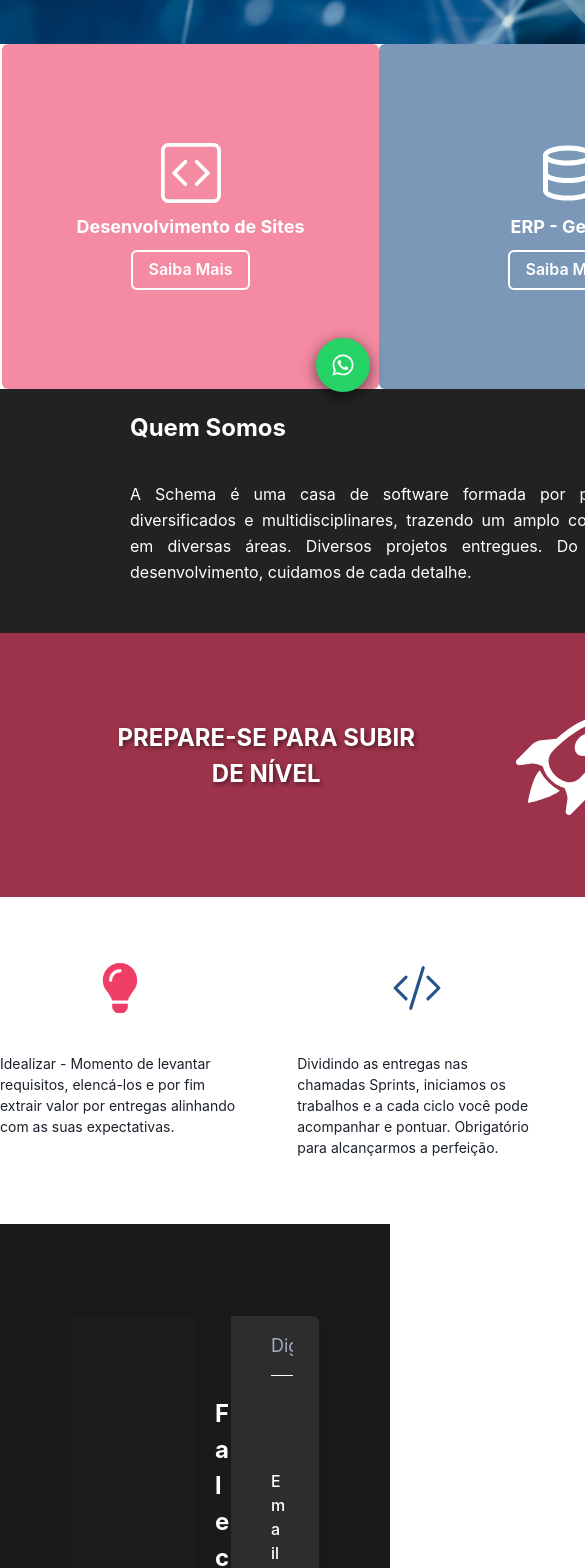
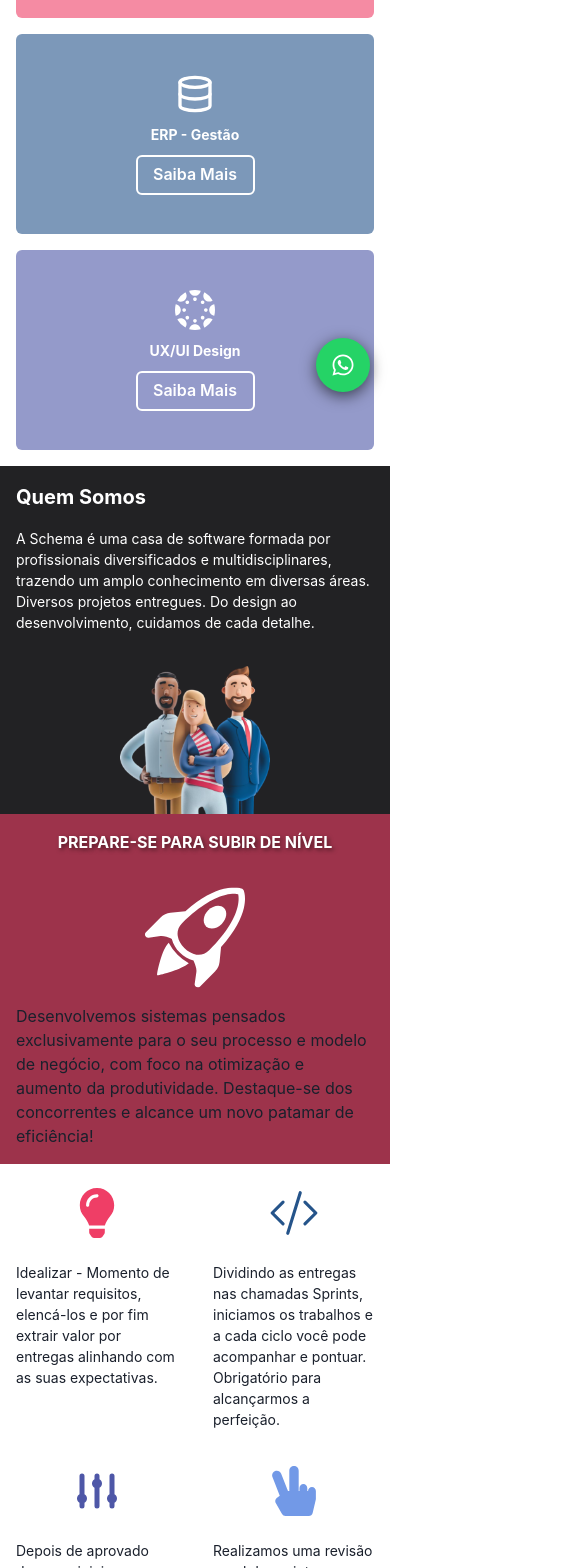
Before and after one commit to joanealves/site_schema, a React (Vite) app: page / in a window 390 px wide. Shown: the part 432-2000 px from the top of the page, 585 px wide, since content can reach past the window. Built offline with nearby package versions, Linux system fonts and the light colour scheme.

Commit message:
adjust mobile sections levelSection, ProjectJouney

```diff
--- a/src/components/AboutSection.tsx
+++ b/src/components/AboutSection.tsx
@@ -1,21 +1,42 @@
-import { Box, Text, Flex, Image } from '@chakra-ui/react';
+import {
+  Box,
+  Text,
+  Flex,
+  Image,
+ } from '@chakra-ui/react';
 
 const AboutSection = () => {
   return (
     <Flex
       bg="#222224"
       width="100%"
-      height="244px"
-      paddingX="20px"
       alignItems="center"
-      justifyContent="space-between"
+      justifyContent={{ base: 'center', md: 'space-between' }}
+      direction={{ base: 'column', md: 'row' }}
+      height={{ base: 'auto', md: '244px' }}
+      p={{ base: '16px', md: '40px' }}
+      pb={{ base: '0', md: '40px' }}
     >
       {/* Texto à esquerda com margem para alinhar */}
-      <Box color="white" ml="110px" maxWidth="50%">
-        <Text fontSize="24px" fontWeight="bold" mt="32px" mb="35px">
+      <Box
+        color="white"
+        maxWidth={{ base: '100%', md: '50%' }}
+        // textAlign={{ base: 'center', md: 'left' }}
+        mx={{ base: 'auto', md: '0' }}
+      >
+        <Text
+          fontSize={{ base: '20px', sm: '22px', md: '24px' }}
+          fontWeight="bold"
+          mt={{ base: '0', md: '32px' }}
+          mb={{ base: '16px', md: '35px' }}
+        >
           Quem Somos
         </Text>
-        <Text fontSize="16px" textAlign="justify" lineHeight="tall" mb="60px">
+        <Text
+          fontSize={{ base: '14px', sm: '15px', md: '16px' }}
+          // textAlign={{ base: 'center', md: 'justify' }}
+          mb={{ base: '32px', md: '60px' }}
+        >
           A Schema é uma casa de software formada por profissionais diversificados e multidisciplinares, trazendo um amplo conhecimento em diversas áreas.
           Diversos projetos entregues.
           Do design ao desenvolvimento, cuidamos de cada detalhe.
@@ -23,13 +44,23 @@ const AboutSection = () => {
       </Box>
 
       {/* Imagem à direita com margem simétrica */}
-      <Box position="relative" width="200px" height="200px" mr="110px">
+      <Box
+        position="relative"
+        width={{ base: '150px', sm: '195px', md: '200px' }}
+        height={{ base: '150px', sm: '193px', md: '200px' }}
+        mr={{ base: '0', sm: '20px', md: '110px' }}
+        mb="-1px"
+        mx="auto"
+        display="flex"
+        justifyContent="center"
+        alignItems="center"
+      >
         <Image
           src="/assets/equipe.png"
           alt="Equipe da Schema"
-          width="200px"
-          height="200px"
-          objectFit="cover"
+          width="100%"
+          height="100%"
+          objectFit="contain"
         />
       </Box>
     </Flex>
--- a/src/components/Contact.tsx
+++ b/src/components/Contact.tsx
@@ -12,6 +12,7 @@ import {
   FormControl,
   FormLabel,
   Image,
+  Grid,
 } from '@chakra-ui/react';
 import { PhoneIcon, EmailIcon } from '@chakra-ui/icons';
 import { FaMapMarkerAlt } from 'react-icons/fa';
@@ -36,6 +37,7 @@ const Contact: React.FC<ContactProps> = ({ buttonColor = "#9D334B" }) => {
         height="660px"
         borderRadius="md"
         overflow="hidden"
+        display={{base: 'column', md: 'row'}}
         boxShadow="lg"
         style={{
           background: 'linear-gradient(90deg, rgba(37, 84, 138, 0.04) 50%, transparent 50%)'
@@ -84,55 +86,56 @@ const Contact: React.FC<ContactProps> = ({ buttonColor = "#9D334B" }) => {
           justifyContent="center"
           bg="#2D2D2D"
           color="white"
+          gap="46px"
         >
-          <FormControl mb="45px">
-            <FormLabel color="white">Nome</FormLabel>
-            <Input
-              placeholder="Digite seu nome"
-              variant="flushed"
-              _placeholder={{ color: '#A0AEC0' }}
-              focusBorderColor="white"
-              size="lg"
-              height="60px"
-              borderBottom="1px solid white"
-              width="50%"
-            />
-          </FormControl>
-          <HStack spacing="40px" mb="45px">
-            <FormControl width="50%">
-              <FormLabel color="white">Email</FormLabel>
+          <Grid gap="16px" templateColumns="1fr 1fr">
+            <FormControl >
+              <FormLabel color="white">Nome</FormLabel>
               <Input
-                placeholder="Digite seu email"
+                placeholder="Digite seu nome"
                 variant="flushed"
                 _placeholder={{ color: '#A0AEC0' }}
-                focusBorderColor="white"
+                focusBorderColor="#9D334B"
                 size="lg"
                 height="60px"
                 borderBottom="1px solid white"
-                width="100%"
               />
             </FormControl>
-            <FormControl width="50%">
+            <FormControl>
               <FormLabel color="white">Telefone</FormLabel>
               <Input
                 placeholder="Digite seu telefone"
                 variant="flushed"
                 _placeholder={{ color: '#A0AEC0' }}
-                focusBorderColor="white"
+                focusBorderColor="#9D334B"
                 size="lg"
                 height="60px"
                 borderBottom="1px solid white"
-                width="100%"
               />
             </FormControl>
-          </HStack>
-          <FormControl mb="45px">
+          </Grid>
+
+          <FormControl>
+            <FormLabel color="white">Email</FormLabel>
+            <Input
+              placeholder="Digite seu email"
+              variant="flushed"
+              _placeholder={{ color: '#A0AEC0' }}
+              focusBorderColor="#9D334B"
+              size="lg"
+              height="60px"
+              borderBottom="1px solid white"
+              width="100%"
+            />
+          </FormControl>
+
+          <FormControl>
             <FormLabel color="white">Mensagem</FormLabel>
             <Textarea
               placeholder="Digite sua mensagem"
               variant="flushed"
               _placeholder={{ color: '#A0AEC0' }}
-              focusBorderColor="white"
+              focusBorderColor="#9D334B"
               size="lg"
               height="120px"
               borderBottom="1px solid white"
@@ -140,12 +143,12 @@ const Contact: React.FC<ContactProps> = ({ buttonColor = "#9D334B" }) => {
               mr="15px"
             />
           </FormControl>
+
           <Button
-            mt={4}
             bg={buttonColor}
             color="white"
             width="146px"
-            height="60px"
+            height="36px"
             fontWeight="bold"
             borderRadius="6px"
             _hover={{ bg: "pink.600" }}
--- a/src/components/Hero.tsx
+++ b/src/components/Hero.tsx
@@ -3,7 +3,7 @@ import { Box } from '@chakra-ui/react';
 const Hero: React.FC = () => {
   return (
     <Box
-      height="476px"
+      height={{base: "234px", md: '476px'}}
       width="100%"
       bgImage="url('/assets/capa.jpg')"
       bgRepeat="no-repeat"
--- a/src/components/LevelSection.tsx
+++ b/src/components/LevelSection.tsx
@@ -8,16 +8,21 @@ const LevelSection = () => {
     <Flex
       bg="#9D334B"
       width="100%"
-      height="264px"
-      p="60px 100px"
+      height={{base: 'auto', md: '264px'}}
+      gap={{base: '16px', md: '0'}}
+      p={{base: '16px', md: '60px 100px'}}
       justifyContent="space-between"
       alignItems="center"
+      direction={{base: 'column', md: 'row'}}
     >
-      <Flex flex="2" mr="50px" flexDirection="column" alignItems="center">
-        <Text fontSize="24px" fontWeight="bold" mb="18px" color="white" textShadow="2px 2px 4px rgba(0,0,0,0.5)" textAlign="center">
-          PREPARE-SE PARA SUBIR DE NÍVEL
-        </Text>
-      </Flex>
+      <Text
+        fontSize={{base: '16px', md: '24px'}}
+        fontWeight="bold"
+        mb="18px"
+        color="white"
+        textShadow="2px 2px 4px rgba(0,0,0,0.5)" textAlign="center">
+        PREPARE-SE PARA SUBIR DE NÍVEL
+      </Text>
 
       <Flex flex="1" justifyContent="center" alignItems="center">
         <motion.div
@@ -34,11 +39,9 @@ const LevelSection = () => {
         </motion.div>
       </Flex>
 
-      <Box flex="2" textAlign="left" color="white" ml="50px">
-        <Text fontSize="16px" lineHeight="tall" textAlign="justify">
-          Desenvolvemos sistemas pensados exclusivamente para o seu processo e modelo de negócio, com foco na otimização e aumento da produtividade. Destaque-se dos concorrentes e alcance um novo patamar de eficiência!
-        </Text>
-      </Box>
+      <Text fontSize="16px" w={{base: '100%', md: '40%'}}>
+        Desenvolvemos sistemas pensados exclusivamente para o seu processo e modelo de negócio, com foco na otimização e aumento da produtividade. Destaque-se dos concorrentes e alcance um novo patamar de eficiência!
+      </Text>
     </Flex>
   );
 };
--- a/src/components/Menu.tsx
+++ b/src/components/Menu.tsx
@@ -22,13 +22,15 @@ interface MenuProps {
   onContactClick?: () => void;
 }
 
-const Menu: React.FC<MenuProps> = ({ onServicesClick, onAboutClick, onContactClick }) => {
+const Menu: React.FC<MenuProps> = ({
+  onServicesClick, onAboutClick, onContactClick
+}) => {
   const { isOpen, onOpen, onClose } = useDisclosure();
 
   return (
     <Box
       width="100%"
-      padding="0 20px"
+      padding="0 16px"
       fontFamily="'Quicksand', sans-serif"
       position="fixed"
       top="0"
@@ -91,11 +93,12 @@ const Menu: React.FC<MenuProps> = ({ onServicesClick, onAboutClick, onContactCli
             color="white"
             width="119px"
             height="40px"
-            _hover={{ color: "#EF3E66" }}
-            border="2px solid white"
+            _hover={{bg: '#524f50', border: '1px solid white' }}
+            border="1px solid white"
             borderRadius="6px"
             bg="transparent"
             cursor="pointer"
+            fontWeight={500}
             onClick={onContactClick}
           >
             Fale Conosco
--- /dev/null
+++ b/src/components/ProjectJourneyCards.tsx
@@ -0,0 +1,30 @@
+import { Text, VStack, Icon } from '@chakra-ui/react';
+
+import { motion } from 'framer-motion';
+
+// Usa motion.div diretamente em vez de combinar com chakra
+const MotionBox = motion.div;
+
+interface Props {
+    // eslint-disable-next-line @typescript-eslint/no-explicit-any
+    icon: any;
+    color: string;
+    info: string;
+}
+
+export default function ProjectJourneyCards({color, info, icon}: Props) {
+  return (
+    <VStack spacing="24px">
+        <MotionBox
+            whileHover={{ scale: 1.2 }}
+            transition={{ type: "spring", stiffness: 300 }}
+            style={{ display: 'flex', justifyContent: 'center', alignItems: 'center' }}
+        >
+            <Icon as={icon} color={color} width="50px" height="50px"/>
+        </MotionBox>
+        <Text textAlign="left" fontSize="sm" minHeight="160px">
+            {info}
+        </Text>
+    </VStack>
+  )
+}
--- a/src/components/ProjectJourneySection.tsx
+++ b/src/components/ProjectJourneySection.tsx
@@ -1,74 +1,35 @@
-import React from 'react';
-import { Box, Flex, SimpleGrid, Text, VStack } from '@chakra-ui/react';
+import { Grid } from '@chakra-ui/react';
+
 import { FaLightbulb, FaHandPeace } from "react-icons/fa";
 import { BsCodeSlash } from "react-icons/bs";
 import { HiAdjustments } from "react-icons/hi";
-import { motion } from 'framer-motion';
 
-// Usa motion.div diretamente em vez de combinar com chakra
-const MotionBox = motion.div;
+import ProjectJourneyCards from './ProjectJourneyCards';
 
 const ProjectJourneySection = () => {
   return (
-    <Box mt="40px" mb="40px" width="full" display="flex" justifyContent="center">
-      <Flex
-        width="1131px"
-        height="247px"
-        alignItems="center"
-        justifyContent="center"
-      >
-        <SimpleGrid columns={4} spacing={58} width="full">
-          <VStack spacing="40px">
-            <MotionBox
-              whileHover={{ scale: 1.2 }}
-              transition={{ type: "spring", stiffness: 300 }}
-              style={{ display: 'flex', justifyContent: 'center', alignItems: 'center' }}
-            >
-              <FaLightbulb size="50px" color="#EF3E66" />
-            </MotionBox>
-            <Text textAlign="left" fontSize="sm">
-              Idealizar - Momento de levantar requisitos, elencá-los e por fim extrair valor por entregas alinhando com as suas expectativas.
-            </Text>
-          </VStack>
-          <VStack spacing="40px">
-            <MotionBox
-              whileHover={{ scale: 1.2 }}
-              transition={{ type: "spring", stiffness: 300 }}
-              style={{ display: 'flex', justifyContent: 'center', alignItems: 'center' }}
-            >
-              <BsCodeSlash size="50px" color="#25548A" />
-            </MotionBox>
-            <Text textAlign="left" fontSize="sm">
-              Dividindo as entregas nas chamadas Sprints, iniciamos os trabalhos e a cada ciclo você pode acompanhar e pontuar. Obrigatório para alcançarmos a perfeição.
-            </Text>
-          </VStack>
-          <VStack spacing="40px">
-            <MotionBox
-              whileHover={{ scale: 1.2 }}
-              transition={{ type: "spring", stiffness: 300 }}
-              style={{ display: 'flex', justifyContent: 'center', alignItems: 'center' }}
-            >
-              <HiAdjustments size="50px" color="#4E57A7" />
-            </MotionBox>
-            <Text textAlign="left" fontSize="sm">
-              Depois de aprovado daremos inicio a melhoria contínua da entrega a fim de deixá-la pronta para o lançamento. É um dos pontos mais importantes para a agilidade.
-            </Text>
-          </VStack>
-          <VStack spacing="40px">
-            <MotionBox
-              whileHover={{ scale: 1.2 }}
-              transition={{ type: "spring", stiffness: 300 }}
-              style={{ display: 'flex', justifyContent: 'center', alignItems: 'center' }}
-            >
-              <FaHandPeace size="50px" color="#7299e7" />
-            </MotionBox>
-            <Text textAlign="left" fontSize="sm">
-              Realizamos uma revisão geral do projeto, buscando melhorias importantes para proporcionar uma excelente experiência e agregar valor ao usuário final.
-            </Text>
-          </VStack>
-        </SimpleGrid>
-      </Flex>
-    </Box>
+    <Grid gap="36px" templateColumns="1fr 1fr" p="24px 16px">
+      <ProjectJourneyCards
+        icon={FaLightbulb}
+        color="#EF3E66"
+        info="Idealizar - Momento de levantar requisitos, elencá-los e por fim extrair valor por entregas alinhando com as suas expectativas."
+      />
+      <ProjectJourneyCards
+        icon={BsCodeSlash}
+        color="#25548A"
+        info="Dividindo as entregas nas chamadas Sprints, iniciamos os trabalhos e a cada ciclo você pode acompanhar e pontuar. Obrigatório para alcançarmos a perfeição."
+      />
+      <ProjectJourneyCards
+        icon={HiAdjustments}
+        color="#4E57A7"
+        info="Depois de aprovado daremos inicio a melhoria contínua da entrega a fim de deixá-la pronta para o lançamento. É um dos pontos mais importantes para a agilidade."
+      />
+      <ProjectJourneyCards
+        icon={FaHandPeace}
+        color="#7299e7"
+        info="Realizamos uma revisão geral do projeto, buscando melhorias importantes para proporcionar uma excelente experiência e agregar valor ao usuário final."
+      />
+    </Grid>
   );
 };
 
--- a/src/components/ServiceCard.tsx
+++ b/src/components/ServiceCard.tsx
@@ -1,6 +1,6 @@
 // ServiceCard.tsx
 import React from 'react';
-import { Box, Text, Button } from '@chakra-ui/react';
+import { Box, Text, Button, useBreakpointValue } from '@chakra-ui/react';
 import { IconType } from 'react-icons';
 import { useNavigate } from 'react-router-dom';
 
@@ -13,6 +13,7 @@ interface ServiceCardProps {
 
 const ServiceCard: React.FC<ServiceCardProps> = ({ color, title, Icon, href }) => {
   const navigate = useNavigate();
+  const isMobile = useBreakpointValue({ base: true, md: false });
 
   const handleClick = () => {
     if (href) {
@@ -22,8 +23,8 @@ const ServiceCard: React.FC<ServiceCardProps> = ({ color, title, Icon, href }) =
 
   return (
     <Box
-      width="full"
-      height="345px"
+      width="100%"
+      minHeight="200px" // Altura mínima para garantir visibilidade do conteúdo
       bg={`${color}99`}
       borderRadius="6px"
       display="flex"
@@ -36,13 +37,10 @@ const ServiceCard: React.FC<ServiceCardProps> = ({ color, title, Icon, href }) =
         transform: "translateY(-8px) rotate(0.5deg) scale(1.02)",
         boxShadow: "0 12px 24px rgba(0, 0, 0, 0.2)"
       }}
-      border="none"
       textAlign="center"
-      mb="2px"
-      mx="2px"
     >
-      <Icon size="60px" color="white" />
-      <Text fontSize="lg" color="white" fontWeight="bold" mt="10px">
+      <Icon size={isMobile ? "40px" : "60px"} color="white" />
+      <Text fontSize={isMobile ? "14px" : "lg"} color="white" fontWeight="bold" mt="10px">
         {title}
       </Text>
       {href && (
--- a/src/components/ServiceSection.tsx
+++ b/src/components/ServiceSection.tsx
@@ -1,13 +1,20 @@
 // ServicesSection.tsx
-import React from 'react';
-import { SimpleGrid } from '@chakra-ui/react';
+import { VStack, SimpleGrid, useBreakpointValue } from '@chakra-ui/react';
 import DynamicServiceCard from './DynamicServiceCard';
 import { BsCodeSquare } from 'react-icons/bs';
 import { FiDatabase } from 'react-icons/fi';
 import { SiCanvas } from 'react-icons/si';
 
 const ServicesSection = () => {
-  return (
+  const isMobile = useBreakpointValue({ base: true, md: false });
+
+  return isMobile ? (
+    <VStack spacing={4} width="100%" p="4">
+      <DynamicServiceCard color="#EF3E66" title="Desenvolvimento de Sites" Icon={BsCodeSquare} href="/desenvolvimento" />
+      <DynamicServiceCard color="#25548A" title="ERP - Gestão" Icon={FiDatabase} href="/erp" />
+      <DynamicServiceCard color="#4E57A7" title="UX/UI Design" Icon={SiCanvas} href="/ux-ui-design" />
+    </VStack>
+  ) : (
     <SimpleGrid columns={3} spacing={0} width="100%" height="345px">
       <DynamicServiceCard color="#EF3E66" title="Desenvolvimento de Sites" Icon={BsCodeSquare} href="/desenvolvimento" />
       <DynamicServiceCard color="#25548A" title="ERP - Gestão" Icon={FiDatabase} href="/erp" />
--- a/src/components/WebSection.tsx
+++ b/src/components/WebSection.tsx
@@ -8,34 +8,37 @@ interface WebSectionProps {
 
 const WebSection: React.FC<WebSectionProps> = ({ imageSrc, bgColor = "#EF3E66" }) => {
   return (
-    <Box width="100%" height="246px" bg={bgColor} display="flex" justifyContent="center" alignItems="center">
+    <Box width="100%" bg={bgColor} display="flex" justifyContent="center" alignItems="center" py={{ base: '24px', md: '0' }}>
       <Flex
+        direction={{ base: 'column', md: 'row' }}
         width="100%"
         align="center"
-        justify="space-between"
-        height="100%"
+        justify="center"
+        height={{ base: 'auto', md: '246px' }}
+        px={{ base: '16px', md: '64px' }}
       >
         <Text
           color="#FFF"
-          fontSize="lg"
-          textAlign="justify"
+          fontSize={{ base: 'md', md: 'lg' }}
+          textAlign={{ base: 'center', md: 'justify' }}
           width="100%"
           maxWidth="737px"
           lineHeight="tall"
           display="flex"
           alignItems="center"
-          ml="64px"
+          mb={{ base: '16px', md: '0' }}
         >
           Na Schema, estamos comprometidos em fornecer soluções de Desenvolvimento web de alta qualidade e sob medida para atender às necessidades específicas do seu negócio. Nossa equipe de especialistas está pronta para oferecer um sistema de gestão de conteúdo integrado que revolucionará a maneira como você opera online.
         </Text>
 
-        <Box width="429px" height="208px" ml="64px">
+        <Box width={{ base: '80%', md: '429px' }} height={{ base: 'auto', md: '208px' }}>
           <Image
             src={imageSrc}
             alt="Imagem Customizada para WebSection"
-            width="429px"
-            height="208px"
+            width="100%"
+            height="100%"
             objectFit="cover"
+            mx="auto"
           />
         </Box>
       </Flex>
--- a/src/pages/HomePage.tsx
+++ b/src/pages/HomePage.tsx
@@ -6,7 +6,7 @@ import Hero from '../components/Hero';
 import ServicesSection from '../components/ServiceSection';
 import LevelSection from '../components/LevelSection';
 import AboutSection from '../components/AboutSection';
-import Contact from '../components/Contact';
+// import Contact from '../components/Contact';
 import Footer from '../components/Footer';
 import ProjectJourneySection from '../components/ProjectJourneySection';
 import WhatsappButton from '../components/WhatsappButton';
@@ -39,9 +39,9 @@ const HomePage: React.FC = () => {
       <LevelSection />
       <ProjectJourneySection />
       <WhatsappButton />
-      <div ref={contactRef}>
+      {/* <div ref={contactRef}>
         <Contact />
-      </div>
+      </div> */}
       <Footer />
     </Box>
   );
--- a/src/routes.tsx
+++ b/src/routes.tsx
@@ -1,5 +1,4 @@
 // routes.tsx
-import React from 'react';
 import { Routes, Route } from 'react-router-dom';
 import HomePage from './pages/HomePage';
 import WebDevelopment from './pages/desenvolvimento';
```
